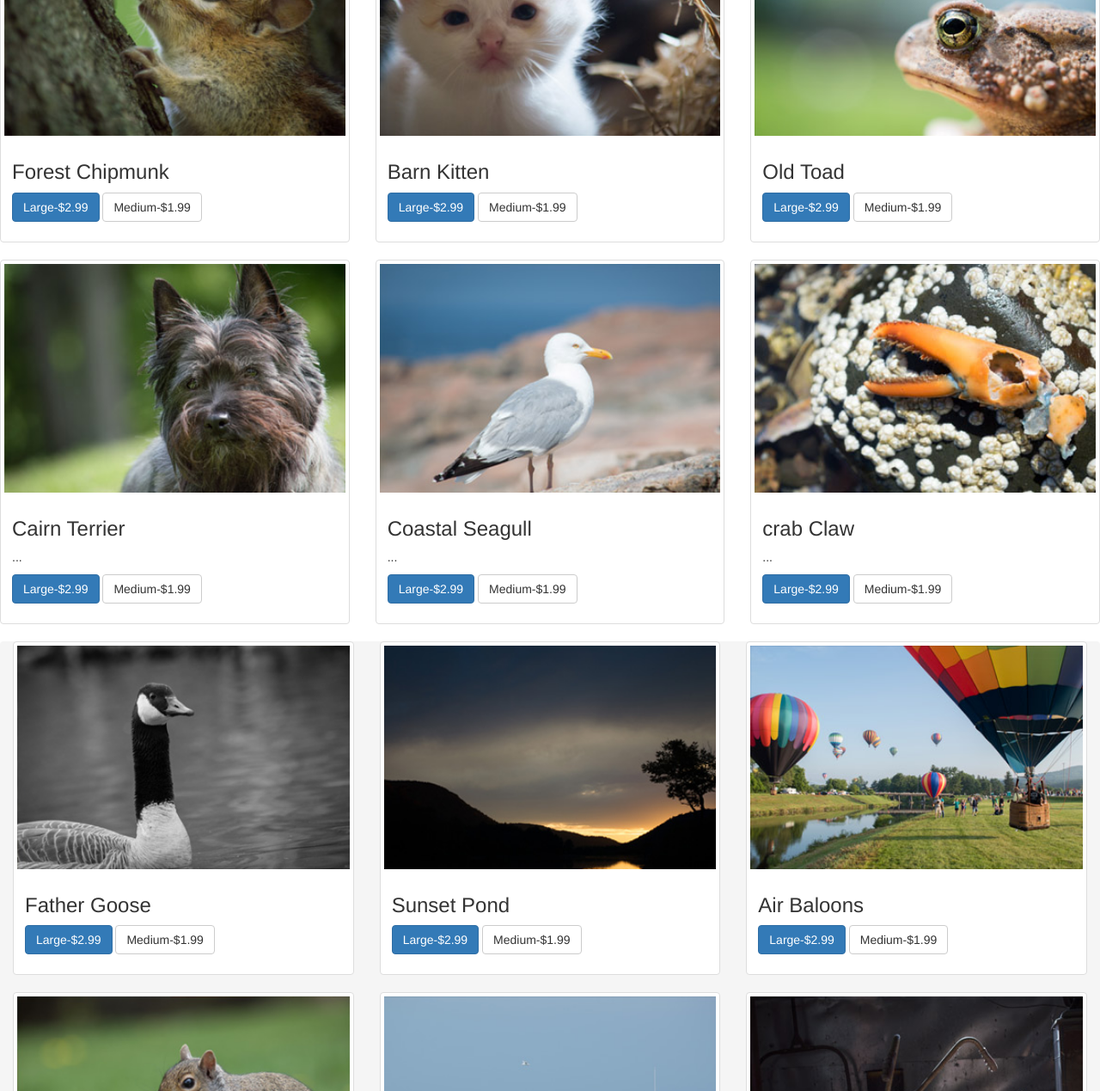
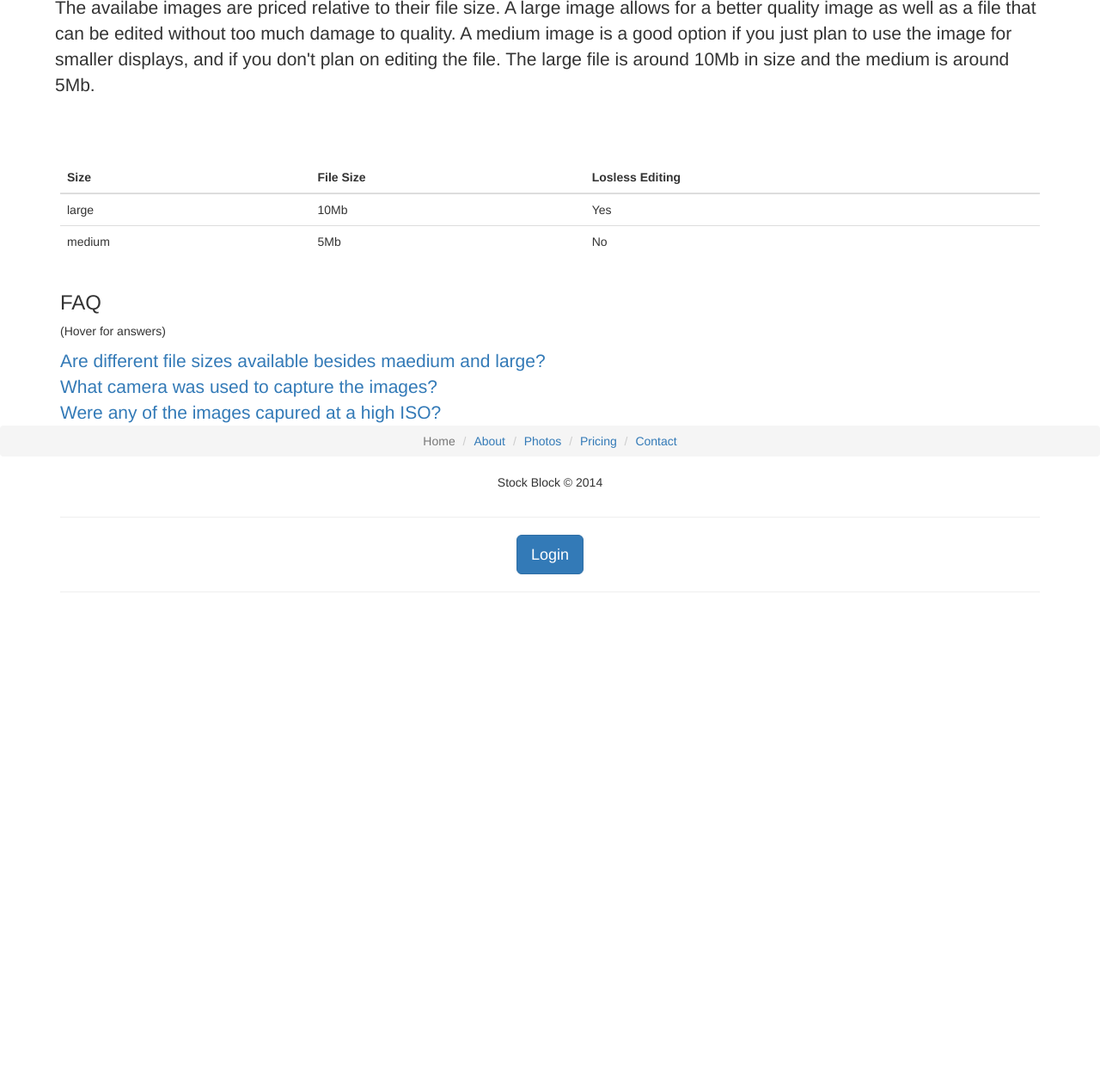
Before and after one commit to Chawkthree/Assignment-3, a plain HTML site: page pricing.html in a window 1280 px wide. Shown: the part 186-1455 px from the top of the page at 86% size. After the commit the page ends 895 px from the top, so only its background shows below. Drawn offline with nearby package versions, Linux system fonts and the light colour scheme.

Commit message:
Fourth Commit
Pricing page finished.

```diff
--- a/pricing.html
+++ b/pricing.html
@@ -38,10 +38,10 @@
     <!-- Collect the nav links, forms, and other content for toggling -->
     <div class="collapse navbar-collapse" id="bs-example-navbar-collapse-1">
       <ul class="nav navbar-nav navbar-right">
-        <li class="active"><a href="#">Home <span class="sr-only">(current)</span></a></li>
-        <li><a href="#">About</a></li>
-        <li><a href="#">Photos</a></li>
-        <li><a href="#">Videos</a></li>
+        <li><a href="index.html">Home</a></li>
+        <li><a href="about.html">About</a></li>
+        <li><a href="photos.html">Photos</a></li>
+        <li class="active"><a href="pricing.html">Pricing<span class="sr-only">(current)</span></a></li>
         <li><a href="#">Contact</a></li>
           <!-- Button trigger modal -->
 
@@ -58,171 +58,53 @@
 </nav>
 
 
-<div class="row topr">
-  <div class="col-sm-6 col-md-4">
-    <div class="thumbnail">
-      <img src="images/p1.jpg" alt="...">
-      <div class="caption">
-        <h3>Forest Chipmunk</h3>
-        <p><a href="#" class="btn btn-primary" role="button">Large-$2.99</a> <a href="#" class="btn btn-default" role="button">Medium-$1.99</a></p>
-      </div>
-    </div>
+<div class="row pad">
+  <div class="col-md-12">
+<h2>Image Pricing</h2>
+<p class="abtp">
+  The availabe images are priced relative to their file size. A large image allows for a better quality image as well as a file that can be edited without too much damage to quality. A medium image is a good option if you just plan to use the image for smaller displays, and if you don't plan on editing the file. The large file is around 10Mb in size and the medium is around 5Mb.
+</p>
+
   </div>
 
-  <div class="col-sm-6 col-md-4">
-    <div class="thumbnail">
-      <img src="images/p2.jpg" alt="...">
-      <div class="caption">
-        <h3>Barn Kitten</h3>
-    <p><a href="#" class="btn btn-primary" role="button">Large-$2.99</a> <a href="#" class="btn btn-default" role="button">Medium-$1.99</a></p>
-      </div>
-    </div>
+
   </div>
 
-  <div class="col-sm-6 col-md-4">
-    <div class="thumbnail">
-      <img src="images/p3.jpg" alt="...">
-      <div class="caption">
-        <h3>Old Toad</h3>
-    <p><a href="#" class="btn btn-primary" role="button">Large-$2.99</a> <a href="#" class="btn btn-default" role="button">Medium-$1.99</a></p>
-      </div>
-    </div>
+  <div class="container">
+<table class="table">
+    <thead>
+      <tr>
+        <th>Size</th>
+        <th>File Size</th>
+        <th>Losless Editing</th>
+      </tr>
+    </thead>
+    <tbody>
+      <tr>
+        <td>large</td>
+        <td>10Mb</td>
+        <td>Yes</td>
+      </tr>
+      <tr>
+        <td>medium</td>
+        <td>5Mb</td>
+        <td>No</td>
+      </tr>
+
+    </tbody>
+  </table>
+
   </div>
 
-  <div class="col-sm-6 col-md-4">
-    <div class="thumbnail">
-      <img src="images/p4.jpg" alt="...">
-      <div class="caption">
-        <h3>Cairn Terrier</h3>
-        <p>...</p>
-    <p><a href="#" class="btn btn-primary" role="button">Large-$2.99</a> <a href="#" class="btn btn-default" role="button">Medium-$1.99</a></p>
-      </div>
-    </div>
-  </div>
+<div class="container">
+  <h3>FAQ</h3>
+  <p>(Hover for answers)</p>
+  <a href="#" class="abtp" data-toggle="tooltip" title="Not at the moment">Are different file sizes available besides maedium and large?</a><br>
 
-  <div class="col-sm-6 col-md-4">
-    <div class="thumbnail">
-      <img src="images/p5.jpg" alt="...">
-      <div class="caption">
-        <h3>Coastal Seagull</h3>
-        <p>...</p>
-    <p><a href="#" class="btn btn-primary" role="button">Large-$2.99</a> <a href="#" class="btn btn-default" role="button">Medium-$1.99</a></p>
-      </div>
-    </div>
-  </div>
+   <a href="#" class="abtp" data-toggle="tooltip" title="A Nikon D3200">What camera was used to capture the images?</a><br>
 
-  <div class="col-sm-6 col-md-4">
-    <div class="thumbnail">
-      <img src="images/p6.jpg" alt="...">
-      <div class="caption">
-        <h3>crab Claw</h3>
-        <p>...</p>
-    <p><a href="#" class="btn btn-primary" role="button">Large-$2.99</a> <a href="#" class="btn btn-default" role="button">Medium-$1.99</a></p>
-      </div>
-    </div>
-  </div>
+     <a href="#" class="abtp" data-toggle="tooltip" title="Images captured at a high iso will have a red marker by them.">Were any of the images capured at a high ISO?</a>
 </div>
-
-  <div class="col-sm-6 col-md-4">
-    <div class="thumbnail">
-      <img src="images/p7.jpg" alt="...">
-      <div class="caption">
-        <h3>Father Goose</h3>
-    <p><a href="#" class="btn btn-primary" role="button">Large-$2.99</a> <a href="#" class="btn btn-default" role="button">Medium-$1.99</a></p>
-      </div>
-    </div>
-  </div>
-</div>
-
-  <div class="col-sm-6 col-md-4">
-    <div class="thumbnail">
-      <img src="images/p8.jpg" alt="...">
-      <div class="caption">
-        <h3>Sunset Pond</h3>
-    <p><a href="#" class="btn btn-primary" role="button">Large-$2.99</a> <a href="#" class="btn btn-default" role="button">Medium-$1.99</a></p>
-      </div>
-    </div>
-  </div>
-</div>
-
-  <div class="col-sm-6 col-md-4">
-    <div class="thumbnail">
-      <img src="images/p9.jpg" alt="...">
-      <div class="caption">
-        <h3>Air Baloons</h3>
-      <p><a href="#" class="btn btn-primary" role="button">Large-$2.99</a> <a href="#" class="btn btn-default" role="button">Medium-$1.99</a></p>
-      </div>
-    </div>
-  </div>
-</div>
-
-  <div class="col-sm-6 col-md-4">
-    <div class="thumbnail">
-      <img src="images/p10.jpg" alt="...">
-      <div class="caption">
-        <h3>Backyard Squirrrel</h3>
-       <p><a href="#" class="btn btn-primary" role="button">Large-$2.99</a> <a href="#" class="btn btn-default" role="button">Medium-$1.99</a></p>
-      </div>
-    </div>
-  </div>
-</div>
-
-  <div class="col-sm-6 col-md-4">
-    <div class="thumbnail">
-      <img src="images/p11.jpg" alt="...">
-      <div class="caption">
-        <h3>Maine Fishing</h3>
-       <p><a href="#" class="btn btn-primary" role="button">Large-$2.99</a> <a href="#" class="btn btn-default" role="button">Medium-$1.99</a></p>
-      </div>
-    </div>
-  </div>
-</div>
-
-  <div class="col-sm-6 col-md-4">
-    <div class="thumbnail">
-      <img src="images/p12.jpg" alt="...">
-      <div class="caption">
-        <h3>Old Bike</h3>
-         <p><a href="#" class="btn btn-primary" role="button">Large-$2.99</a> <a href="#" class="btn btn-default" role="button">Medium-$1.99</a></p>
-      </div>
-    </div>
-  </div>
-</div>
-
-  <div class="col-sm-6 col-md-4">
-    <div class="thumbnail">
-      <img src="images/p13.jpg" alt="...">
-      <div class="caption">
-        <h3>Magic Potion</h3>
-         <p><a href="#" class="btn btn-primary" role="button">Large-$2.99</a> <a href="#" class="btn btn-default" role="button">Medium-$1.99</a></p>
-      </div>
-    </div>
-  </div>
-</div>
-
-  <div class="col-sm-6 col-md-4">
-    <div class="thumbnail">
-      <img src="images/p14.jpg" alt="...">
-      <div class="caption">
-        <h3>Seasoned Barn</h3>
-     <p><a href="#" class="btn btn-primary" role="button">Large-$2.99</a> <a href="#" class="btn btn-default" role="button">Medium-$1.99</a></p>
-      </div>
-    </div>
-  </div>
-</div>
-
-  <div class="col-sm-6 col-md-4">
-    <div class="thumbnail">
-      <img src="images/p15.jpg" alt="...">
-      <div class="caption">
-        <h3>Chilling Toad</h3>
-    <p><a href="#" class="btn btn-primary" role="button">Large-$2.99</a> <a href="#" class="btn btn-default" role="button">Medium-$1.99</a></p>
-      </div>
-    </div>
-  </div>
-</div>
-
-
 
 
 
@@ -231,7 +113,7 @@
   <li class="active">Home</li>
   <li><a href="#">About</a></li>
   <li><a href="#">Photos</a></li>
-  <li><a href="#">Videos</a></li>
+  <li><a href="#">Pricing</a></li>
   <li><a href="#">Contact</a></li>
 </ol>
 <p>Stock Block &copy 2014</p>
@@ -308,5 +190,11 @@
     <script src="https://ajax.googleapis.com/ajax/libs/jquery/1.11.3/jquery.min.js"></script>
     <!-- Include all compiled plugins (below), or include individual files as needed -->
     <script src="js/bootstrap.min.js"></script>
+
+    <script>
+$(document).ready(function(){
+    $('[data-toggle="tooltip"]').tooltip();
+});
+</script>
   </body>
 </html>
--- a/scss/style.scss
+++ b/scss/style.scss
@@ -68,6 +68,10 @@ footer{
 	margin-top: 20px;
 }
 
+.pad{
+	padding: 5%;
+}
+
 
 
 
```
Also changed, not shown: about.html (+5 -5 lines), index.html (+4 -4 lines), photos.html (+5 -5 lines), css/style.css, 1 other file.
